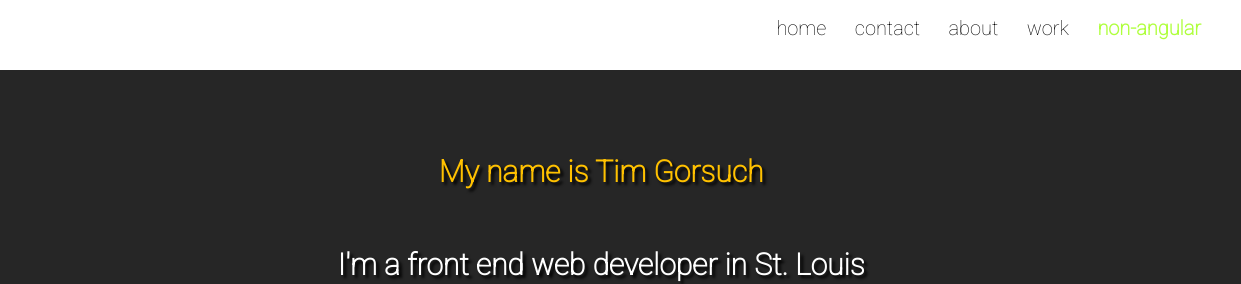
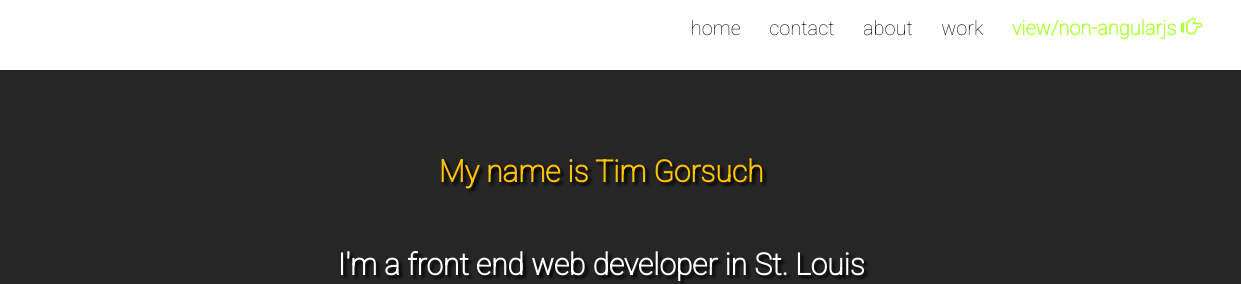
Before and after one commit to gorsuchtim/angularPortfolio, a plain HTML site: page index.html in a window 1280 px wide. Shown: the top 284 px of the page, 39-1280 px from the left. Drawn offline with nearby package versions, Linux system fonts and the light colour scheme; some packages are replaced by stand-ins of ours; files that its build step writes are made by us from their sources; files whose address does not match are found by name.

```diff
--- a/index.html
+++ b/index.html
@@ -69,7 +69,7 @@
 						<li class="mobileNavLink"><a href="JavaScript:void(0)" ng-click="toContact()">Contact</a></li>
 						<li class="mobileNavLink"><a href="JavaScript:void(0)" ng-click="toAbout()">About</a></li>
 						<li class="mobileNavLink"><a href="JavaScript:void(0)" ng-click="toWork()">Work</a></li>
-						<li class="mobileNavLink" id="angularSwitch"><a href="../index.html">non-angular</a></li>
+						<li class="mobileNavLink" id="angularSwitch"><a href="../index.html">view/non-angularJS <span class="glyphicon glyphicon-hand-right"></span></a></li>
 
 					</ul>
 				</div>
@@ -92,7 +92,7 @@
 						<li id="contactNav"><a href="JavaScript:void(0)" ng-click="toContact()">Contact</a></li>
 						<li id="aboutNav"><a href="JavaScript:void(0)" ng-click="toAbout()">About</a></li>
 						<li id="workNav"><a href="JavaScript:void(0)" ng-click="toWork()">Work</a></li>
-						<li id="angularSwitch"><a href="../index.html">non-angular</a></li>
+						<li id="angularSwitch"><a href="../index.html">view/non-angularJS <span class="glyphicon glyphicon-hand-right"></span></a></li>
 					</ul>
 				</nav>
 			</div>
```
